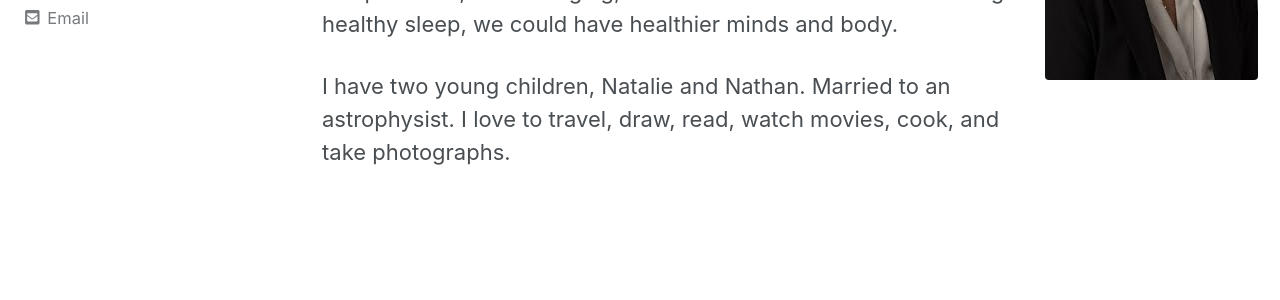
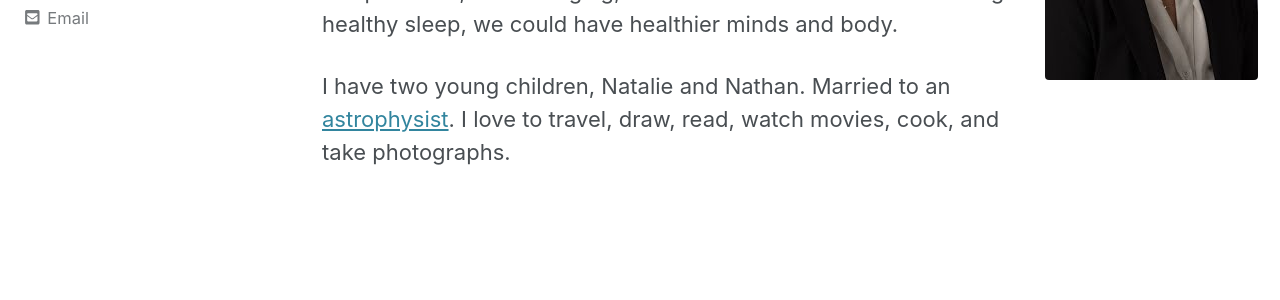
Before and after one commit to moonsleep/moonsleep.github.io, a Jekyll site: the page built from _pages/about.md, in a window 1280 px wide and 900 px high, scrolled down 475 px. Shown: the part 187-487 px from the top of the window. Built offline with Jekyll 4.4.1, drawn with Linux system fonts in a browser that asks for light colours; cached includes are drawn as plain includes; nearby versions of some CDN libraries; part of the change alters nothing that is shown.

```diff
--- a/_pages/about.md
+++ b/_pages/about.md
@@ -19,4 +19,4 @@ I am an assistant professor at [the University of Iowa College of Nursing](https
 
 My research interest is the circadian rhythm in cardiovascular disease patients and how that impact brain structure and function. Particularly, I have been involved in both clinical and epidemiological studies looking at connections across, sleep, brain, and heart. My research utilizes both in-lab and home-based sleep studies, neuroimaging, and behavioral data. I believe through healthy sleep, we could have healthier minds and body.
 
-I have two young children, Natalie and Nathan. Married to an astrophysist. I love to travel, draw, read, watch movies, cook, and take photographs.
+I have two young children, Natalie and Nathan. Married to an [astrophysist](https//astrodoo.github.io). I love to travel, draw, read, watch movies, cook, and take photographs.
```
Also changed, not shown: 2 other files.
